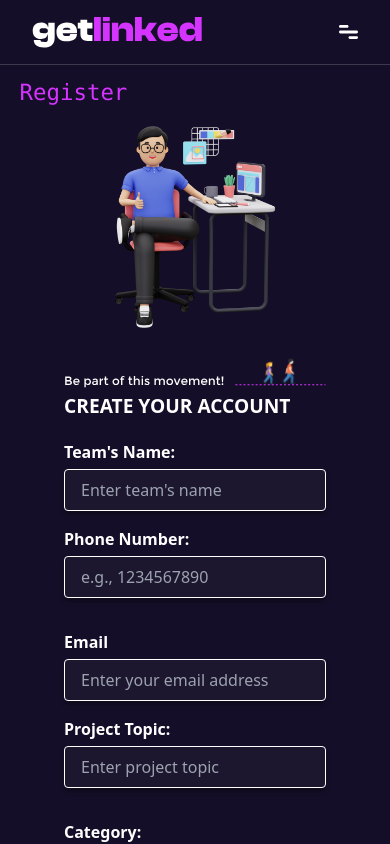
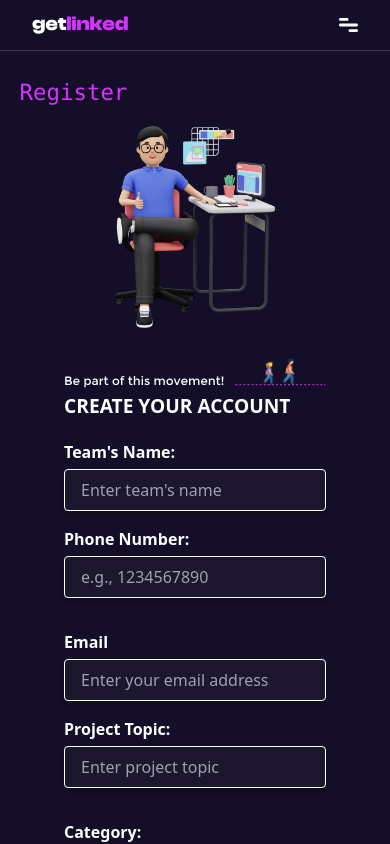
Before and after one commit to Stargnite/getLinked-hackerthon, a React (Vite) app: page /register in a window 390 px wide. Shown: the top 844 px of the page. Built offline with nearby package versions, Linux system fonts and the light colour scheme; no server answers; the HTML template or start-up script is replaced by a standard one; a web font is replaced by a local one.

Commit message:
resized logo

```diff
--- a/src/components/Form/Form.jsx
+++ b/src/components/Form/Form.jsx
@@ -2,19 +2,20 @@ import "./form.css";
 import Move from "./../../../public/move.svg";
 import { useRef, useState, useEffect } from "react";
 import axios from "axios";
-import LoadingSpinner from './../LoadingSpinner'
+import LoadingSpinner from "./../LoadingSpinner";
 
 const Form = ({ showModal }) => {
   const [isLoading, setIsLoading] = useState(false);
   const [categories, setCategories] = useState([]);
-  const [submitting, setSubmitting] =useState(false);
-
+  const [submitting, setSubmitting] = useState(false);
 
   // FOR FETCHING CATEGORIES
   useEffect(() => {
-      setIsLoading(true)
+    setIsLoading(true);
     axios
-        .get("https://backend.getlinked.ai/hackathon/categories-list", {"Content-Type": "application/json"})
+      .get("https://backend.getlinked.ai/hackathon/categories-list", {
+        "Content-Type": "application/json",
+      })
       .then((res) => {
         setCategories(res.data);
         setIsLoading(false);
@@ -26,7 +27,6 @@ const Form = ({ showModal }) => {
       });
   }, []);
 
-
   const teamNameRef = useRef();
   const phoneRef = useRef();
   const emailRef = useRef();
@@ -35,6 +35,8 @@ const Form = ({ showModal }) => {
   const groupSizeRef = useRef();
   const policyAcceptedRef = useRef();
 
+
+  // For sending registration data
   const submitRegistration = async (e) => {
     e.preventDefault();
     setSubmitting(true);
@@ -42,9 +44,12 @@ const Form = ({ showModal }) => {
     const phoneNo = phoneRef.current.value;
     const email = emailRef.current.value;
     const projectTopic = projectTopicRef.current.value;
-    const category = categoryRef.current.value;
-    const groupSize = groupSizeRef.current.value;
-    let policyIsAccepted = policyAcceptedRef.current.checked;
+    let category = categoryRef.current.value;
+    let groupSize = groupSizeRef.current.value;
+    const policyIsAccepted = policyAcceptedRef.current.checked;
+
+    groupSize = parseInt(groupSize);
+    category = parseInt(category);
 
     const formData = {
       email: email,
@@ -56,7 +61,7 @@ const Form = ({ showModal }) => {
       privacy_poclicy_accepted: policyIsAccepted,
     };
 
-    console.log(formData)
+    // console.log(formData);
 
     const response = await fetch(
       "https://backend.getlinked.ai/hackathon/registration",
@@ -68,22 +73,20 @@ const Form = ({ showModal }) => {
         },
       }
     );
+
     const data = await response.json();
+    showModal();
 
     if (!response.ok) {
-      console.log(data.message, "Not sent<<<<<<<<<<");
-      alert('Error submitting form, Server over load')
-      setSubmitting(false)
+      console.log("Not sent<<<<<<<<<<");
+      alert("Error submitting form, Server currently busy");
+      setSubmitting(false);
       throw new Error(data.message || "Not sent<<<<<<<<<<");
     }
 
     setSubmitting(false);
     console.log("post successful");
-    showModal()
   };
-
-
-
 
   return (
     <div className="form-wrapper flex flex-col">
@@ -167,10 +170,11 @@ const Form = ({ showModal }) => {
                 required
                 ref={categoryRef}
               >
-
                 {categories.map((category) => {
                   return (
-                    <option value={category.id} key={category.id}>{category.name}</option>
+                    <option value={category.id} key={category.id}>
+                      {category.name}
+                    </option>
                   );
                 })}
               </select>
@@ -206,15 +210,24 @@ const Form = ({ showModal }) => {
                 className="mt-6 mr-5 text"
                 ref={policyAcceptedRef}
               />
-              I agreed with the event <b className="no-back">Terms and Conditions</b>
+              I agreed with the event{" "}
+              <b className="no-back">Terms and Conditions</b>
             </label>
           </div>
 
-          <button type="submit" value="Submit" className="submit-form" disabled={isLoading}>
-
-            {submitting ? <div className="centered">
+          <button
+            type="submit"
+            value="Submit"
+            className="submit-form"
+            disabled={isLoading}
+          >
+            {submitting ? (
+              <div className="centered">
                 <LoadingSpinner className="loading" />
-                  </div> : 'Register Now'}
+              </div>
+            ) : (
+              "Register Now"
+            )}
           </button>
         </form>
       </div>
--- a/src/components/Navbar/Navbar.jsx
+++ b/src/components/Navbar/Navbar.jsx
@@ -63,7 +63,7 @@ const Navbar = () => {
       <div className="small-nav flex justify-around">
         {!navIsActive && (
           <div className="flex justify-between items-center">
-            <div className="logo">
+            <div className="small-logo">
               <Link to="/">
                 <img src={Logo} />
               </Link>
--- a/src/components/Navbar/navbar.css
+++ b/src/components/Navbar/navbar.css
@@ -13,7 +13,7 @@ nav {
 }
 
 .logo {
-  min-width: 80px;
+  min-width: 70px;
 }
 
 .small-nav {
@@ -70,6 +70,10 @@ nav {
     display: block !important ;
   }
 
+  .small-logo {
+    max-width: 6rem;
+  }
+
   .cancel {
     display: flex;
     align-self: end;
```
Lines whose indentation alone changed are shown as unchanged.
